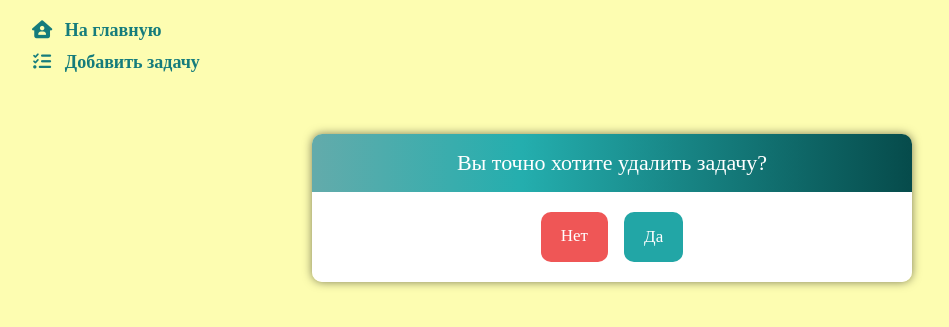
After one commit to TanitaDev/home_work_59_tanita_pak, a Django app: page /delete/1/ in a window 1280 px wide. The commit adds this page. Shown: the top 327 px of the page, without its empty margins (28-977 px from the left). Run offline with Django 3.2, Linux system fonts and the light colour scheme; data comes from the database, SQL or seed files in the repository.

Commit message:
Добавила удаление задачи с подтверждением
Please enter the commit message for your changes. Lines starting

```diff
--- a/app/app/urls.py
+++ b/app/app/urls.py
@@ -24,4 +24,5 @@ urlpatterns = [
     path('<int:task_pk>/', TaskView.as_view(), name='task_view'),
     path('add/', add_view, name='add'),
     path('edit/<int:pk>/', edit_view, name='edit'),
+    path('delete/<int:pk>/', delete_view, name='delete'),
 ]
--- a/app/webapp/forms.py
+++ b/app/webapp/forms.py
@@ -3,7 +3,8 @@ from .models import *
 
 
 class TaskForm(forms.Form):
-    summary = forms.CharField(max_length=200, label="Заголовок", widget=forms.TextInput(attrs={'class': 'input'}))
+    summary = forms.CharField(max_length=200, label="Заголовок",
+                              widget=forms.TextInput(attrs={'class': 'input', 'value': ''}))
     description = forms.CharField(widget=forms.Textarea(attrs={'cols': 60, 'rows': 5, 'class': 'input'}),
                                   label="Описание")
     status = forms.ModelChoiceField(queryset=Status.objects.all(), label="Статус", empty_label='Статус не выбран',
--- a/app/webapp/static/css/style.css
+++ b/app/webapp/static/css/style.css
@@ -64,8 +64,23 @@ body {
     border-radius: 0px 0px 10px 10px;
 }
 
+.todo_item {
+    display: flex;
+    justify-content: space-between;
+    border-bottom: 1px dashed;
+}
+
+.todo_item a {
+    display: flex;
+    align-items: center;
+}
+
+.todo_item i {
+    color: rgba(36,174,174,1);
+}
+
 .todo_item_link {
-    padding: 10px 10px;
+    padding: 15px 10px;
     display: block;
     font-size: 18px;
     color: #000000;
@@ -156,11 +171,20 @@ i {
 }
 
 .btn {
-    background: rgba(36,174,174,1);
     color: #ffffff;
     padding: 15px 20px;
     border-radius: 10px;
     font-size: 17px;
+    cursor: pointer;
+    margin: 0px 8px;
+}
+
+.btn.green {
+    background: rgb(34 166 166);
+}
+
+.btn.red {
+    background: #ef5656;
 }
 
 .task_icon {
@@ -181,3 +205,8 @@ i {
 .task_icon span {
     font-size: 14px;
 }
+
+.delete_btn form {
+    display: flex;
+    justify-content: center;
+}
--- a/app/webapp/templates/add.html
+++ b/app/webapp/templates/add.html
@@ -30,7 +30,7 @@
             {{ form.type }}
         <div class="form_error">{{ form.type.errors }}</div>
         </p>
-        <button class="btn" type="submit">Добавить</button>
+        <button class="btn green" type="submit">Добавить</button>
     </form>
 </div>
 {% endblock %}
--- /dev/null
+++ b/app/webapp/templates/delete.html
@@ -0,0 +1,18 @@
+{% extends "base.html" %}
+{% load static %}
+{% block todo_block %}
+<div class="todo_head">
+    <div class="head_block">
+        <h2 class="task_title">Вы точно хотите удалить задачу?</h2>
+    </div>
+</div>
+<div class="todo_body">
+    <div class="delete_btn">
+        <form action="{% url 'delete' tasks.pk %}" method="POST">
+            {% csrf_token %}
+            <a class="btn red" href="{% url 'index' %}">Нет</a>
+            <input class="btn green" type="submit" value="Да">
+        </form>
+    </div>
+</div>
+{% endblock %}
--- a/app/webapp/templates/index.html
+++ b/app/webapp/templates/index.html
@@ -11,6 +11,7 @@
         {% for task in tasks %}
         <li class="todo_item">
             <a class="todo_item_link" href="{% url 'task_view' task.pk %}">{{task.summary}}</a>
+            <a href="{% url 'delete' task.pk%}"><i class="fa-solid fa-trash"></i></a>
         </li>
         {% endfor %}
     </ul>
--- a/app/webapp/views.py
+++ b/app/webapp/views.py
@@ -66,3 +66,12 @@ def edit_view(request, pk):
         'form': form
     }
     return render(request, 'edit.html', context)
+
+
+def delete_view(request, pk):
+    tasks = get_object_or_404(Task, pk=pk)
+    if request.method == "GET":
+        return render(request, 'delete.html', context={'tasks': tasks})
+    elif request.method == "POST":
+        tasks.delete()
+        return redirect('index')
```
